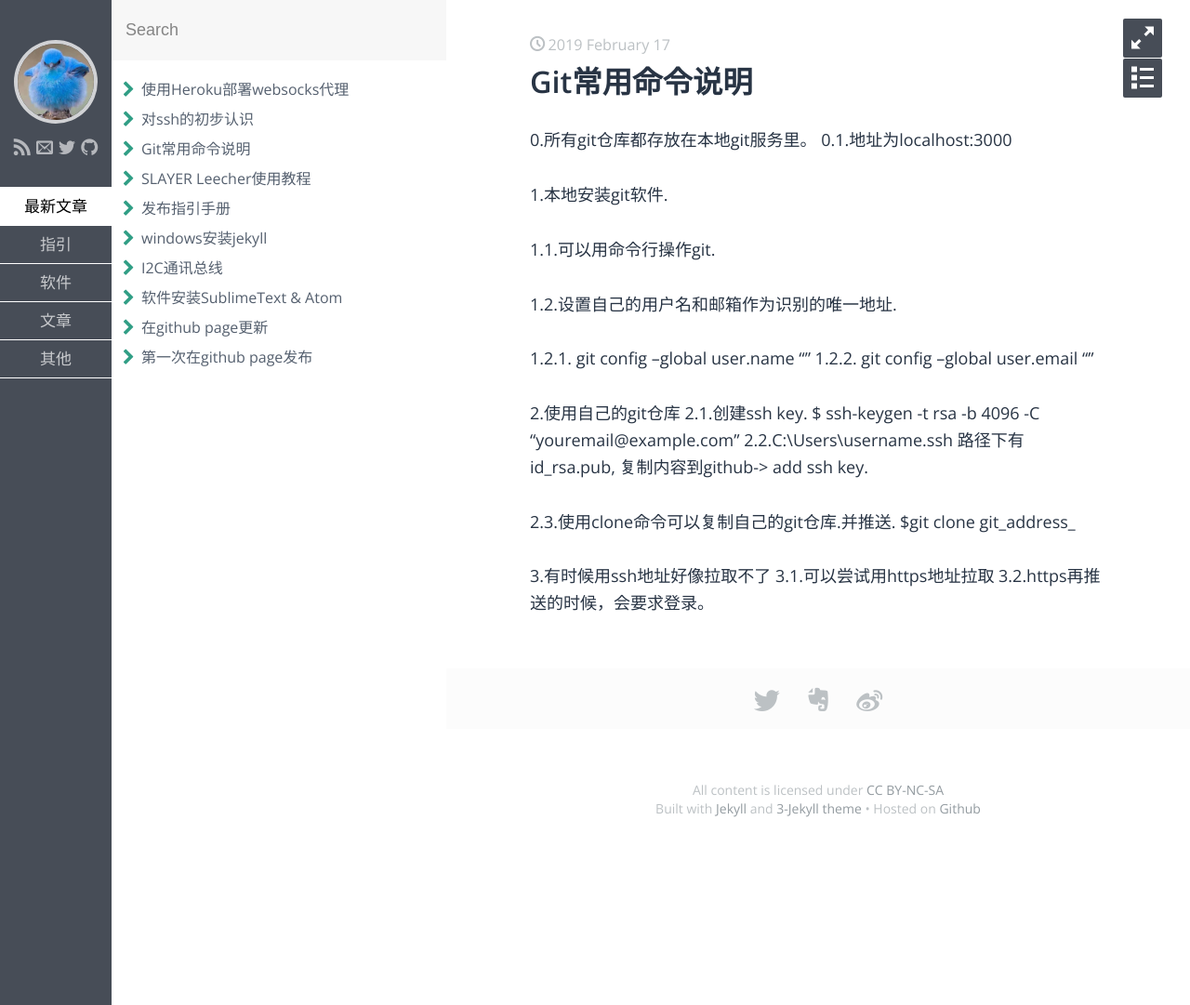
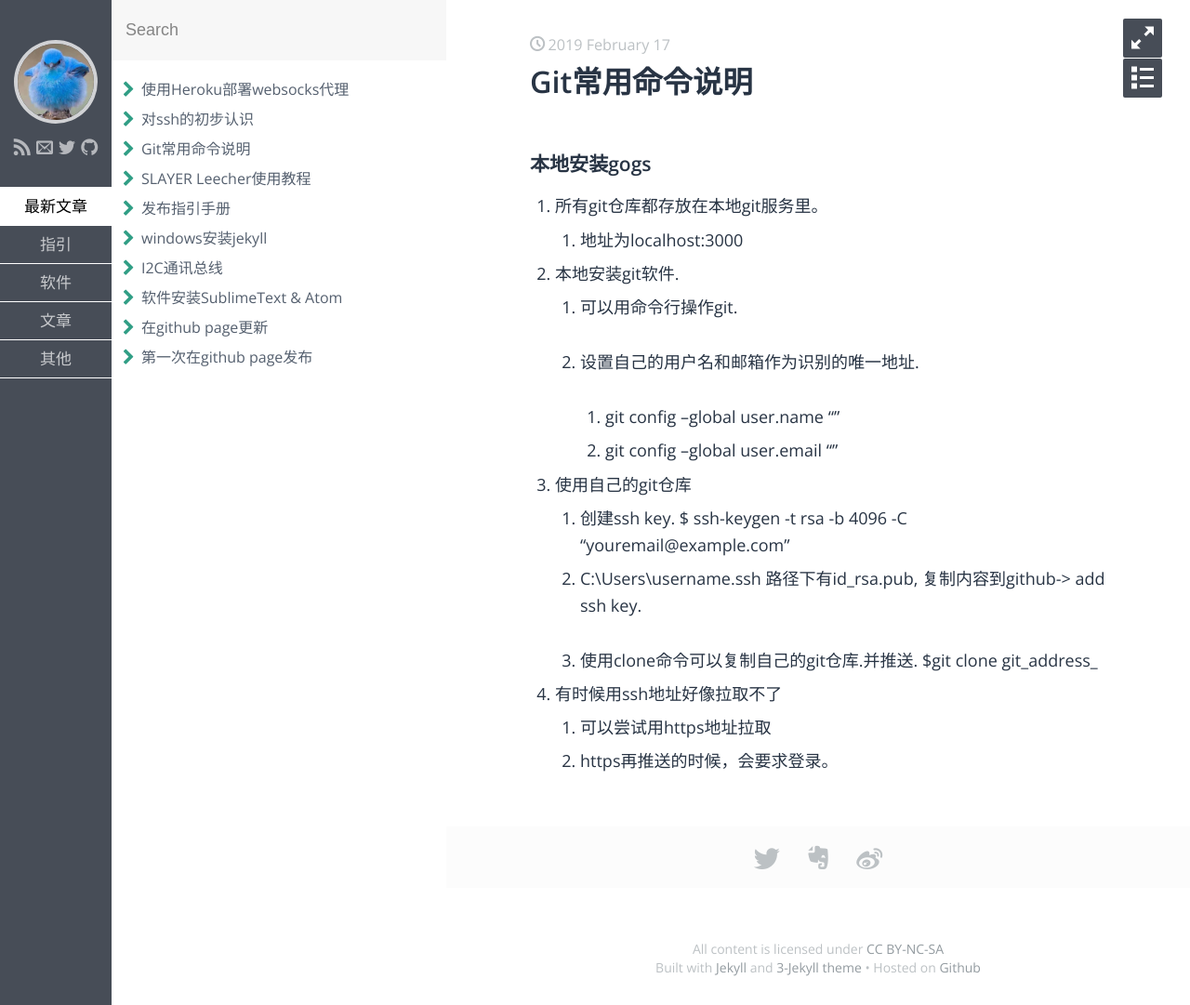
Before and after one commit to verusfeng/verusfeng.github.io, a Jekyll site: the page built from _posts/article/2019-02-17-git-tutorial-and-command-description-1.md, in a window 1280 px wide. Shown: the whole page at 93% size. Built offline with Jekyll 4.4.1, drawn with Linux system fonts in a browser that asks for light colours; some web fonts are replaced.

Commit message:
update post

```diff
--- a/_posts/article/2019-02-17-git-tutorial-and-command-description-1.md
+++ b/_posts/article/2019-02-17-git-tutorial-and-command-description-1.md
@@ -4,25 +4,24 @@ title: Git常用命令说明
 category: 文章
 ---
 
+### 本地安装gogs
 
-0.所有git仓库都存放在本地git服务里。
-0.1.地址为localhost:3000
+0. 所有git仓库都存放在本地git服务里。
+	1. 地址为localhost:3000
 
-1.本地安装git软件.
+1. 本地安装git软件.
+	1. 可以用命令行操作git.
 
-1.1.可以用命令行操作git.
+	2. 设置自己的用户名和邮箱作为识别的唯一地址.
+		1. git config --global user.name ""
+		2. git config --global user.email ""
 
-1.2.设置自己的用户名和邮箱作为识别的唯一地址.
+2. 使用自己的git仓库
+	1. 创建ssh key.  $ ssh-keygen -t rsa -b 4096 -C "youremail@example.com"
+	2. C:\Users\username\.ssh 路径下有id_rsa.pub, 复制内容到github-> add ssh key.
 
-1.2.1. git config --global user.name ""
-1.2.2. git config --global user.email ""
+	3. 使用clone命令可以复制自己的git仓库.并推送.  $git clone git_address_
 
-2.使用自己的git仓库
-2.1.创建ssh key.  $ ssh-keygen -t rsa -b 4096 -C "youremail@example.com"
-2.2.C:\Users\username\.ssh 路径下有id_rsa.pub, 复制内容到github-> add ssh key.
-
-2.3.使用clone命令可以复制自己的git仓库.并推送.  $git clone git_address_
-
-3.有时候用ssh地址好像拉取不了
-3.1.可以尝试用https地址拉取
-3.2.https再推送的时候，会要求登录。
+3. 有时候用ssh地址好像拉取不了
+	1. 可以尝试用https地址拉取
+	2. https再推送的时候，会要求登录。
```
